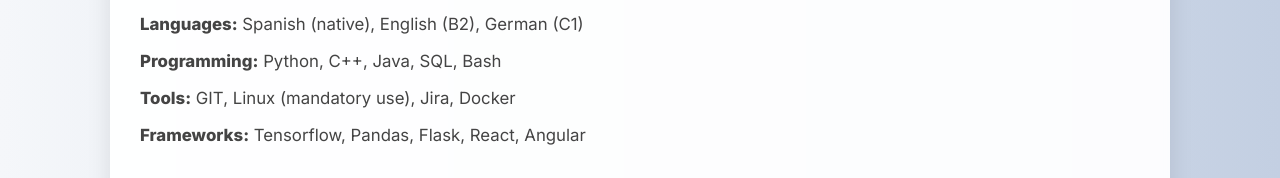
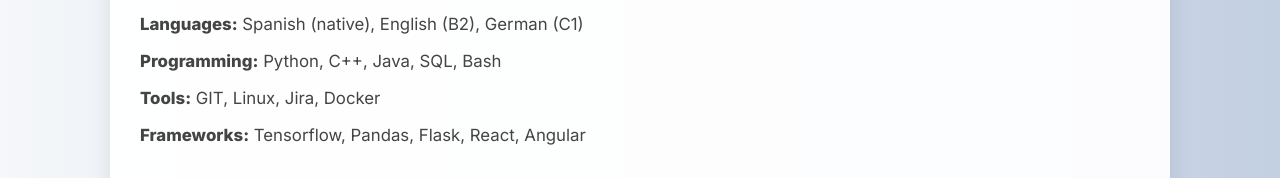
Before and after one commit to maxaubel/maxaubel.github.io, a plain HTML site: page index.html in a window 1280 px wide. Shown: the part 1307-1485 px from the top of the page. Drawn offline with Linux system fonts and the light colour scheme.

Commit message:
fix: remove mandatory use note for Linux in technical skills section

```diff
--- a/index.html
+++ b/index.html
@@ -61,7 +61,7 @@
       <h2>Technical Skills</h2>
       <p><strong>Languages:</strong> Spanish (native), English (B2), German (C1)</p>
       <p><strong>Programming:</strong> Python, C++, Java, SQL, Bash</p>
-      <p><strong>Tools:</strong> GIT, Linux (mandatory use), Jira, Docker</p>
+      <p><strong>Tools:</strong> GIT, Linux, Jira, Docker</p>
       <p><strong>Frameworks:</strong> Tensorflow, Pandas, Flask, React, Angular</p>
     </section>
 
```
